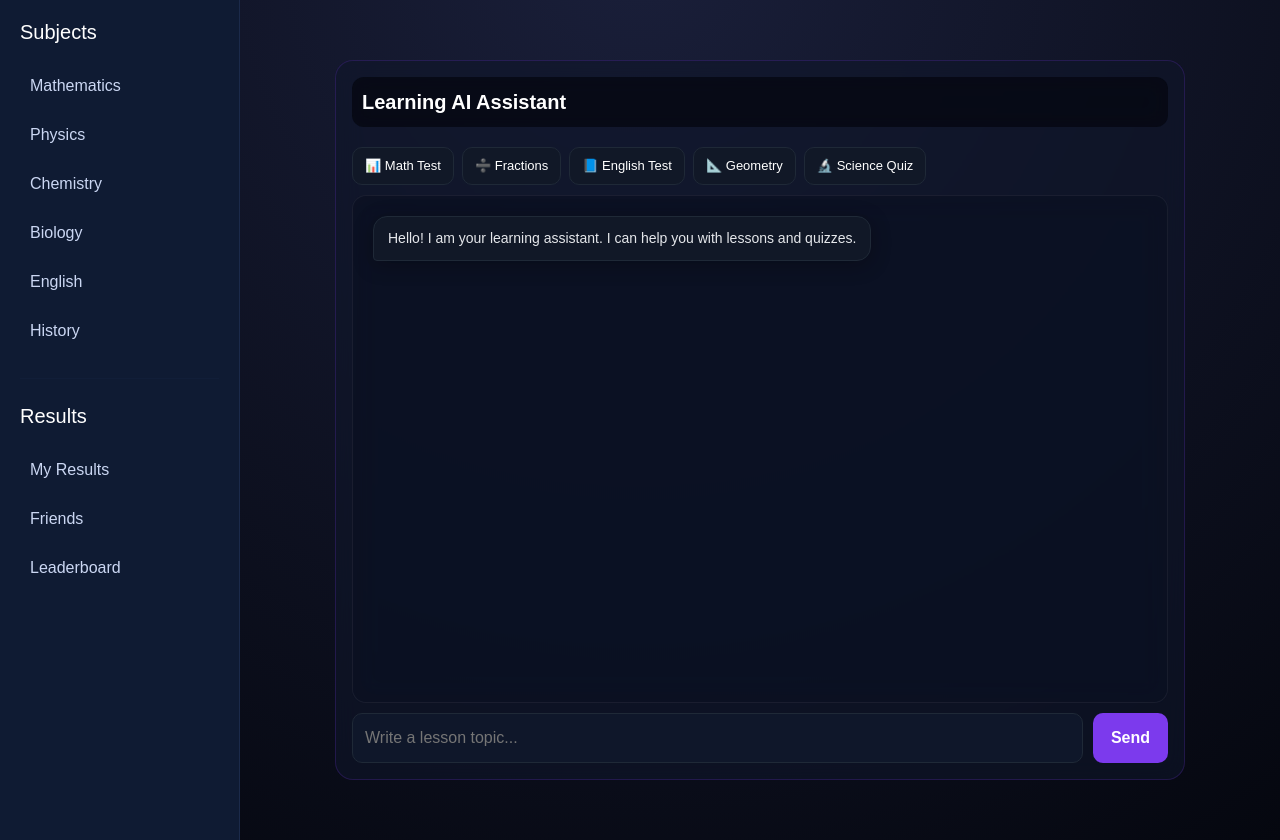
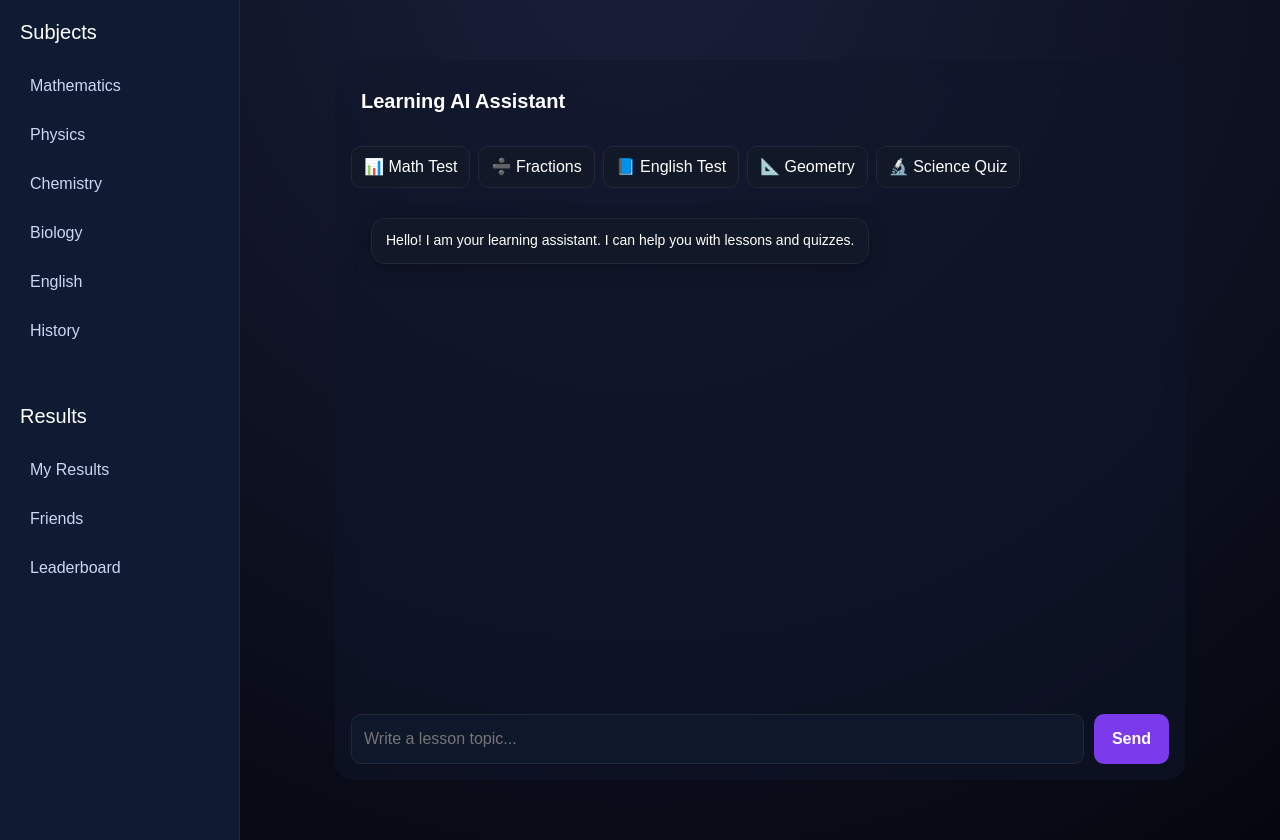
Before and after one commit to ilya927/skilltest, a Django app: template templates/skillplatform/ai.html in a window 1280 px wide. Shown: the part 57-897 px from the top of the page. Run offline with Django 3.2, Linux system fonts and the light colour scheme; the template is opened without the code that fills it, so the values that code supplies are empty.

Commit message:
new ai page visual

```diff
--- a/static/css/ai.css
+++ b/static/css/ai.css
@@ -16,95 +15,72 @@ body {
     background: rgba(15, 23, 42, 0.6);
     backdrop-filter: blur(12px);
 
-    border: 1px solid rgba(124, 58, 237, 0.2);
     border-radius: 18px;
-
     padding: 16px;
 }
-
 
 .ai-header {
     font-size: 20px;
     font-weight: 600;
-
-    background: rgba(5, 7, 15, 0.7);
-    backdrop-filter: blur(10px);
-
     padding: 10px;
-    border-radius: 12px;
-
     margin-bottom: 10px;
 }
 
-
+/* CHAT */
 .chat-box {
     flex: 1;
     overflow-y: auto;
-
     padding: 20px;
-    border-radius: 14px;
-
-    background: rgba(11, 16, 32, 0.6);
-    backdrop-filter: blur(12px);
-
-    border: 1px solid rgba(255,255,255,0.06);
-
     display: flex;
     flex-direction: column;
     gap: 12px;
 }
 
-
+/* MESSAGE */
 .message {
     max-width: 75%;
     padding: 12px 14px;
+    border-radius: 14px;
 
-    border-radius: 14px;
     font-size: 14px;
     line-height: 1.4;
 
     animation: fadeIn 0.2s ease;
-    white-space: pre-wrap;
 
     box-shadow: 0 4px 20px rgba(0,0,0,0.3);
+
+    word-wrap: break-word;
 }
 
 /* USER */
 .user {
     align-self: flex-end;
     background: #7c3aed;
-    color: white;
-    border-bottom-right-radius: 4px;
 }
 
 /* BOT */
 .bot {
     align-self: flex-start;
     background: #111827;
-    color: #e5e7eb;
     border: 1px solid #1f2937;
-    border-bottom-left-radius: 4px;
 }
 
-
+/* QUICK BUTTONS */
 .quick-questions {
     display: flex;
     gap: 8px;
+    flex-wrap: wrap;
     margin: 10px 0;
-    flex-wrap: wrap;
 }
 
 .quick-questions button {
     background: #111827;
     border: 1px solid #1f2937;
     color: white;
-
     padding: 8px 12px;
     border-radius: 10px;
-
     cursor: pointer;
     transition: 0.2s;
-    font-size: 13px;
 }
 
 .quick-questions button:hover {
```
Also changed, not shown: other parts of static/css/ai.css (+22 -31 lines), templates/skillplatform/ai.html (+25 -9 lines), db.sqlite3.
